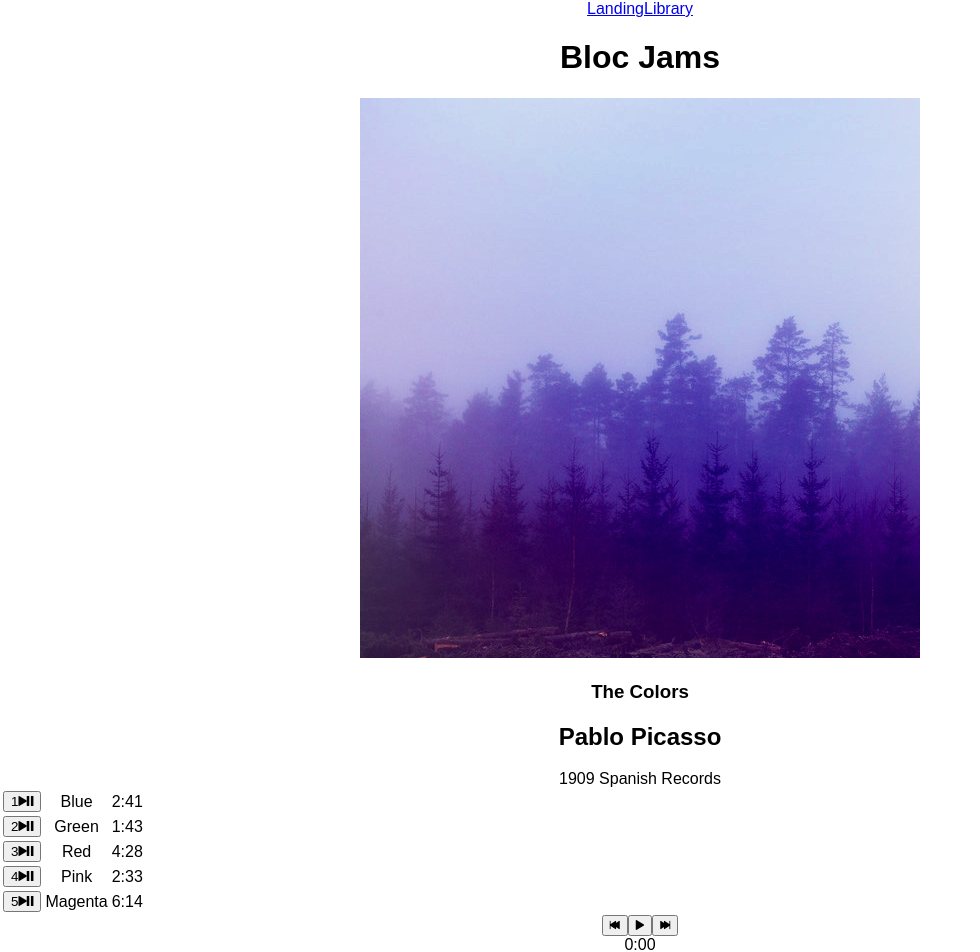
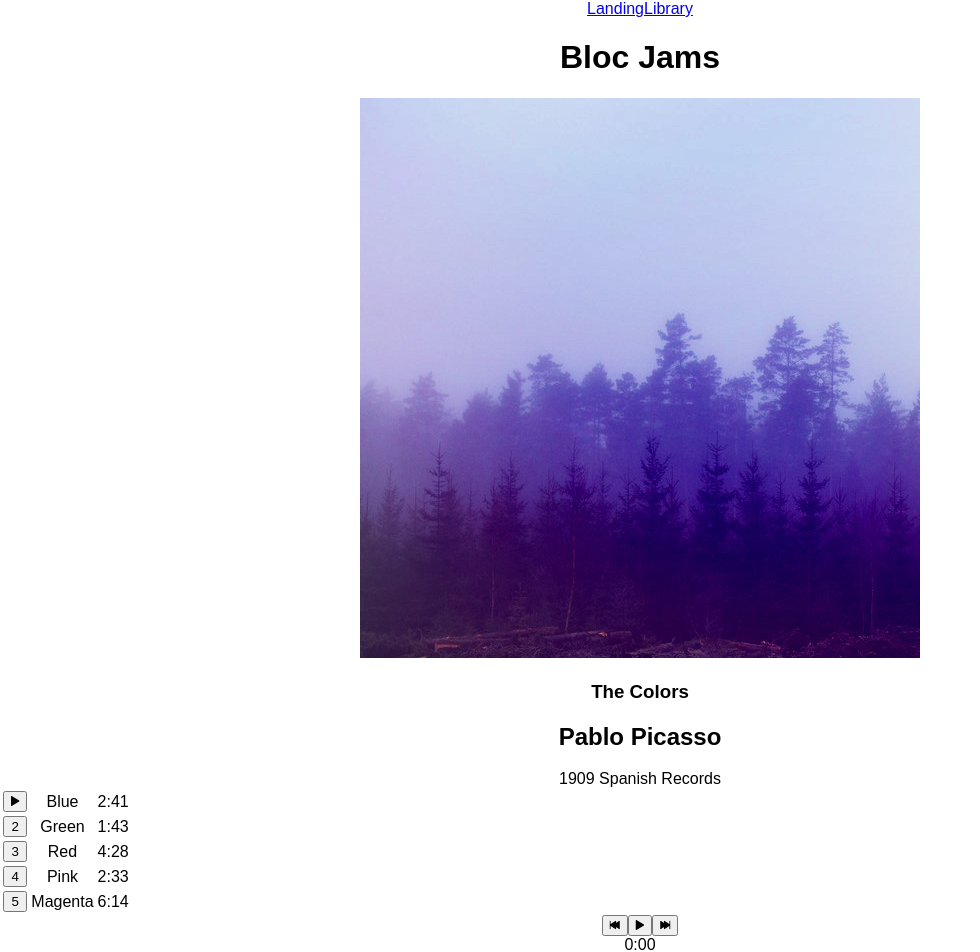
Before and after one commit to charryef/bloc-jams-react, a React (Create React App) app: page /album/the-colors in a window 1280 px wide. Shown: the top 952 px of the page, without its empty margins (0-980 px from the left). Built offline with nearby package versions, Linux system fonts and the light colour scheme.

Commit message:
Assignment 10 Styling: completed.

```diff
--- a/src/components/Album.js
+++ b/src/components/Album.js
@@ -16,7 +16,8 @@
       currentTime: 0,
       volume: .5,
       duration: album.songs[0].duration,
-      isPlaying: false
+      isPlaying: false,
+      isHovered: false
     };
 
     this.audioElement = document.createElement('audio');
@@ -133,12 +134,19 @@
           <tbody>
             {
               this.state.album.songs.map ( (song, index) =>
-                <tr  className="song" key={index} onClick={() => this.handleSongClick(song)} >
+                <tr  className="song" key={index} onClick={() => this.handleSongClick(song)}
+                  onMouseEnter={() => this.setState({ isHovered: index + 1 })}
+                  onMouseLeave={() => this.setState({ isHovered: false })}>
                   <td className="song-actions">
-                    <button>
-                      <span className="song-number">{index+1}</span>
-                      <span className="ion-play"></span>
-                      <span className="ion-pause"></span>
+                    <button id="hover-buttons">
+                    { (this.state.currentSong.title === song.title) ?
+                        <span className={this.state.isPlaying ? "ion-pause" : "ion-play"}></span>
+                      :
+                      (this.state.isHovered === index + 1) ?
+                        <span className="ion-play"></span>
+                        :
+                        <span className="song-number">{index + 1}</span>
+                    }
                     </button>
                   </td>
                   <td className="song-title">{song.title}</td>
```
